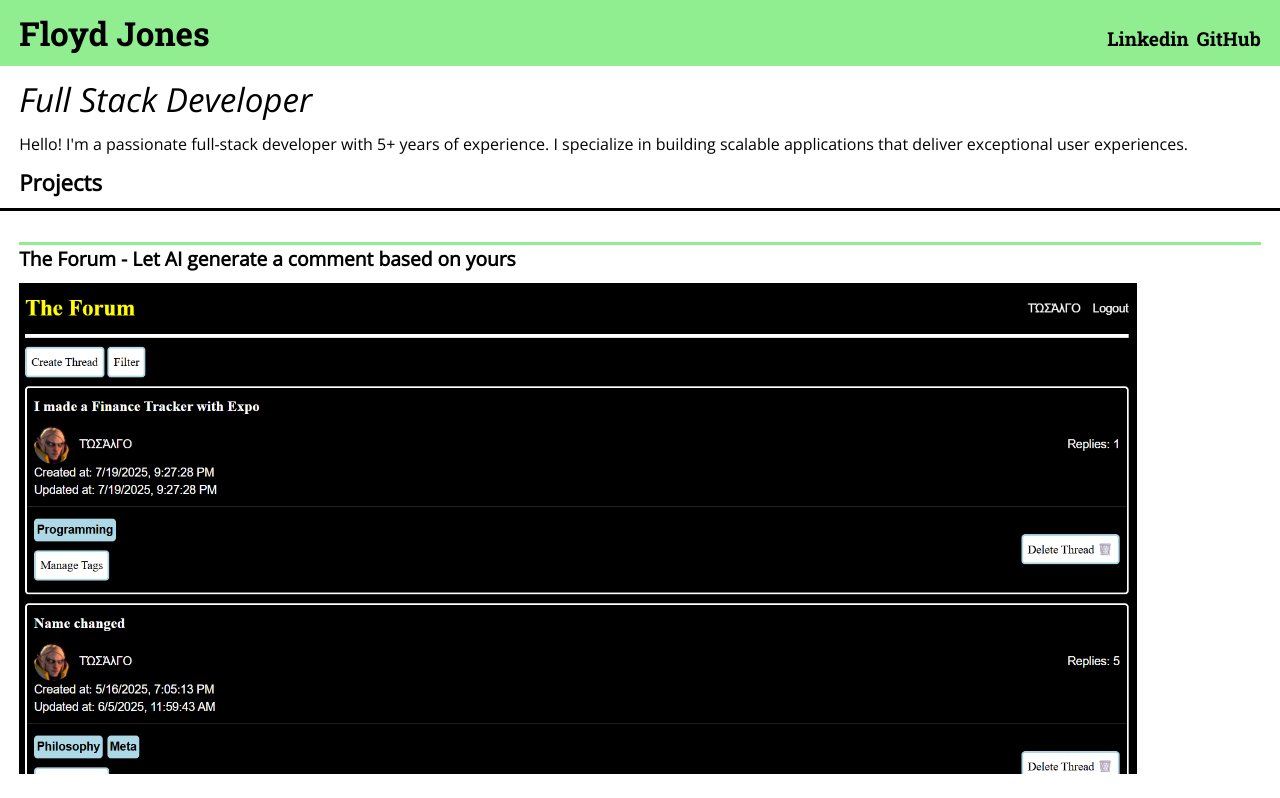
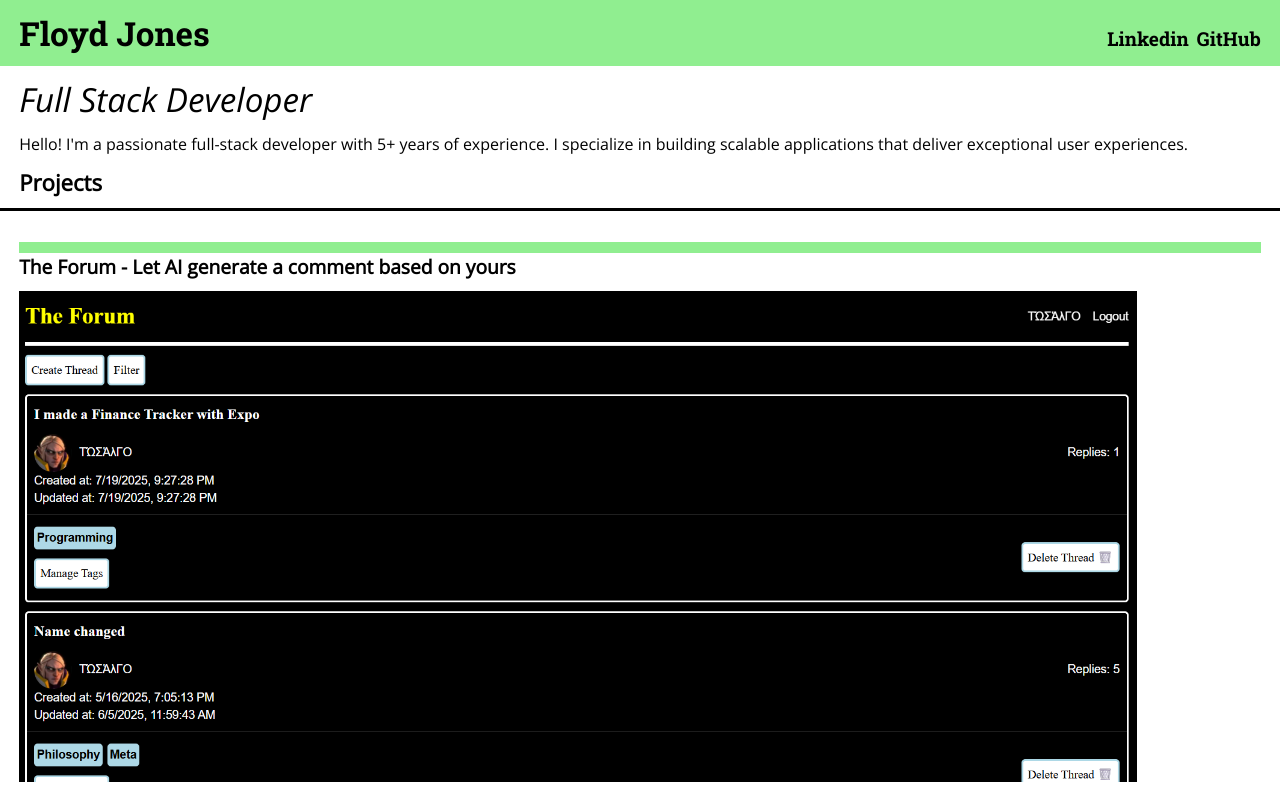
Before and after one commit to flooyd/floydportfolio, a SvelteKit app: page / in a window 1280 px wide. Shown: the top 798 px of the page. Built offline with nearby package versions, Linux system fonts and the light colour scheme.

Commit message:
change border size for top border on project

```diff
--- a/src/routes/+page.svelte
+++ b/src/routes/+page.svelte
@@ -158,7 +158,7 @@
 		flex-direction: column;
 		gap: 13.33px;
 		padding: 11.11 19.2px;
-		border-top: 3px solid lightgreen;
+		border-top: 11.11px solid lightgreen;
 	}
 
 	a {
```
